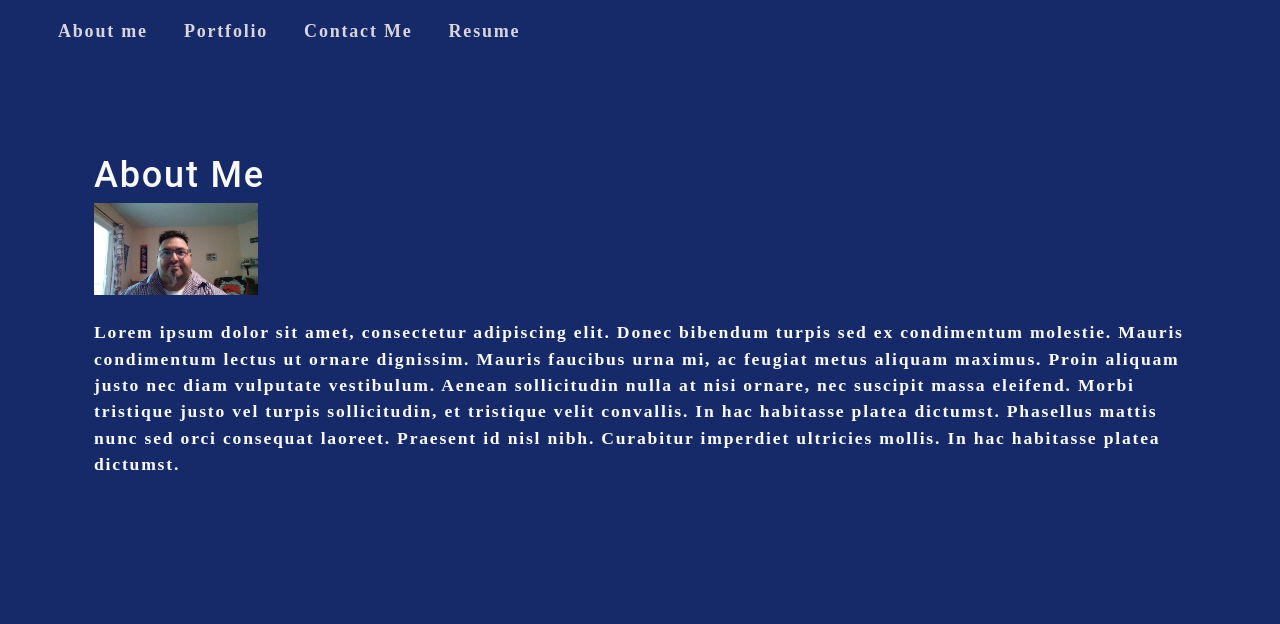
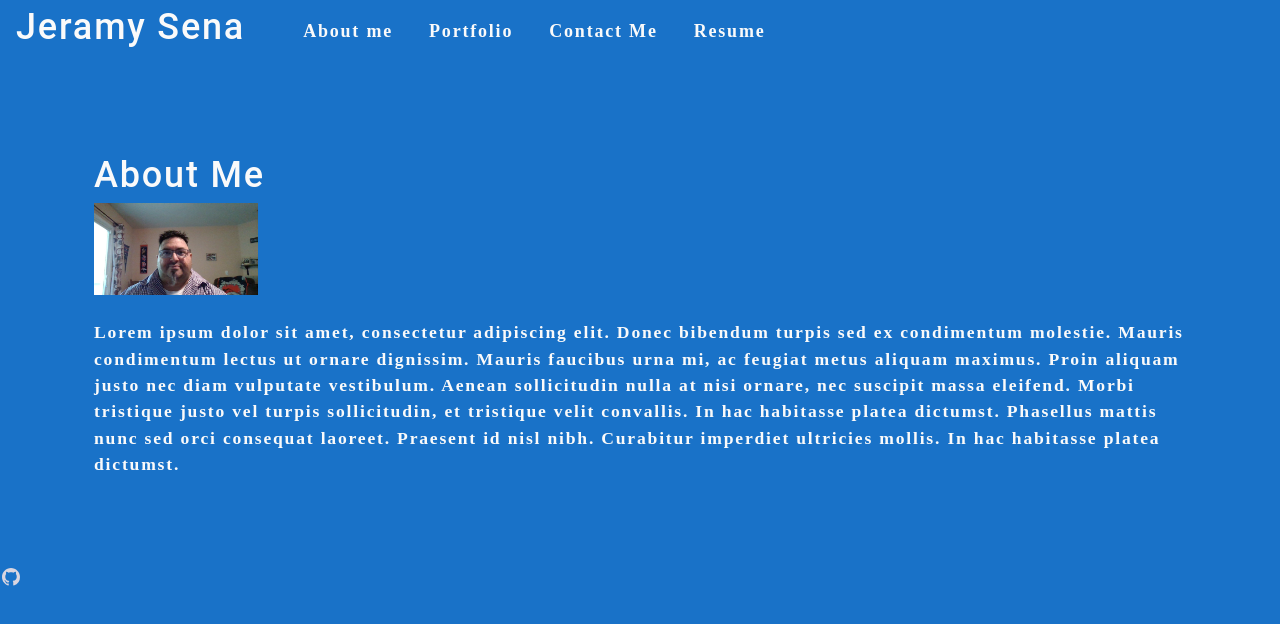
Before and after one commit to JeramySena/20-challenge-react-portfolio, a React (Create React App) app: page / in a window 1280 px wide. Shown: the top 624 px of the page. Built offline with nearby package versions, Linux system fonts and the light colour scheme.

Commit message:
added footer

```diff
--- a/package.json
+++ b/package.json
@@ -8,6 +8,7 @@
         "@testing-library/user-event": "^13.5.0",
         "react": "^17.0.2",
         "react-dom": "^17.0.2",
+        "react-icons": "^4.3.1",
         "react-scripts": "5.0.0",
         "web-vitals": "^2.1.4"
     },
--- a/src/App.js
+++ b/src/App.js
@@ -1,14 +1,18 @@
 import React from "react";
 import About from "./components/About";
 import Nav from "./components/Nav";
+import Header from "./components/Header";
+import Footer from "./components/Footer";
 
 function App() {
   return (
     <div>
-      <Nav></Nav>
+      <Header></Header>
+
       <main>
       <About></About>
       </main>
+      <Footer></Footer>
     </div>
   );
 }
--- /dev/null
+++ b/src/components/Footer/index.js
@@ -0,0 +1,16 @@
+import React from "react";
+import { GoMarkGithub } from 'react-icons/go';
+
+
+function Footer() {
+    return (
+        <footer>
+            <div>
+                <a href="https://github.com/JeramySena">
+                <GoMarkGithub></GoMarkGithub></a>
+            </div>
+        </footer>
+    );
+}
+
+export default Footer;
--- a/src/index.css
+++ b/src/index.css
@@ -9,7 +9,7 @@ main {
   --secondary: #e2a049;
   --tertiary: #B12704;
   --light: #fafafa;
-  --dark: #04195fec;
+  --dark: rgb(25, 114, 200);
   --darker: #111111;
   --error: rgb(228, 46, 1);
   --spacing-one: calc(1rem * 0.5);
```
Also changed, not shown: 1 other file (tests, documents, lock files or other folders). Lines whose indentation alone changed are shown as unchanged.
